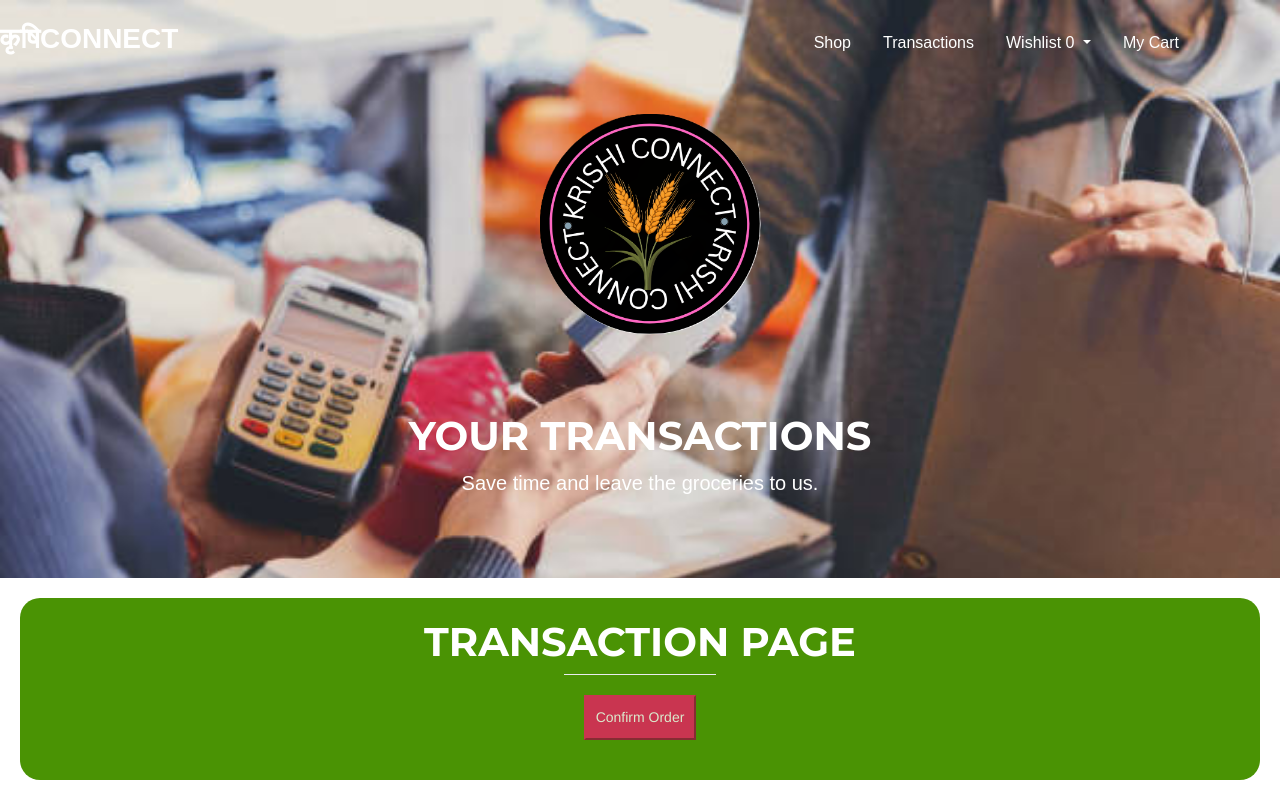
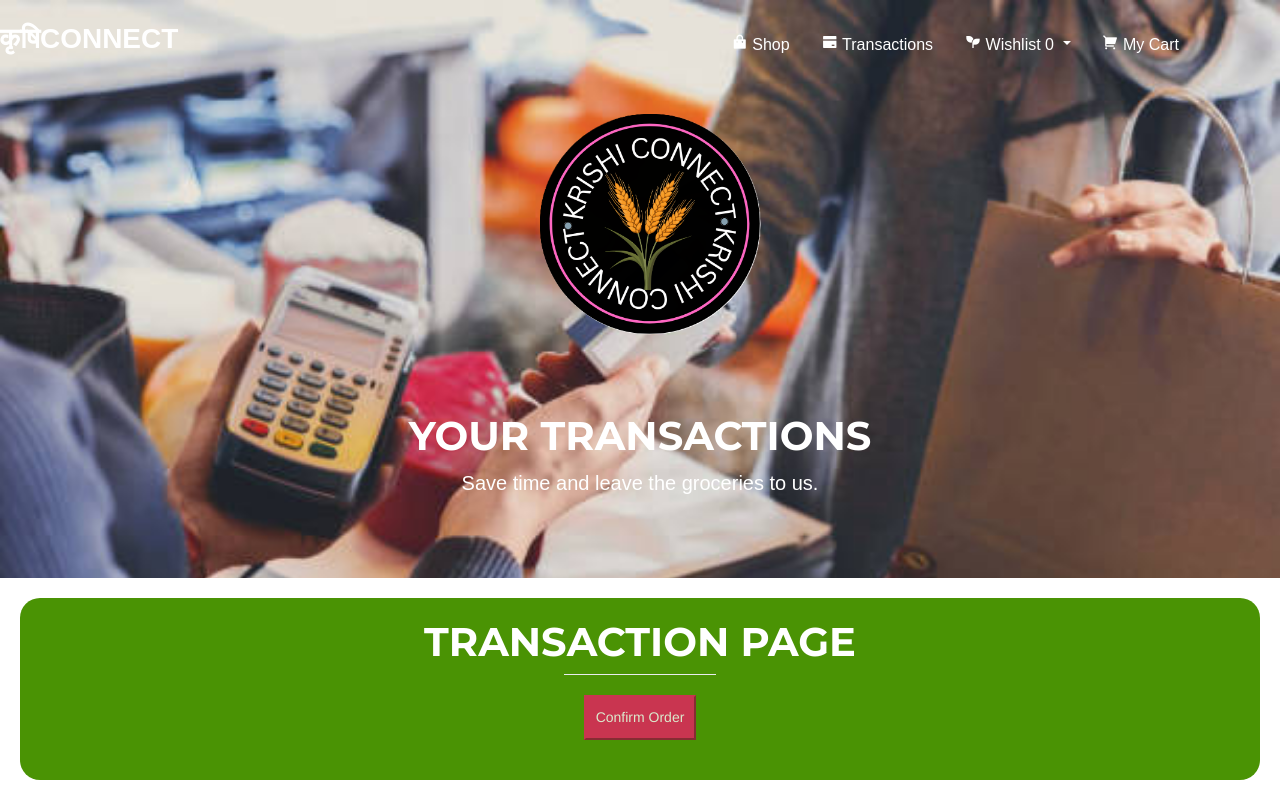
Before and after one commit to Anushkabh/krishiconnect, a website: page transaction.html in a window 1280 px wide. Shown: the top 800 px of the page. Drawn offline with nearby package versions, Linux system fonts and the light colour scheme.

Commit message:
Added icons on navbar of mycart transaction and shop

```diff
--- a/transaction.html
+++ b/transaction.html
@@ -17,6 +17,9 @@
     <link rel="stylesheet" type="text/css" media="all" href="assets/packages/thumbelina/thumbelina.css">
     <link rel="stylesheet" type="text/css" media="all" href="assets/packages/bootstrap-touchspin/bootstrap-touchspin.css">
     <link rel="stylesheet" type="text/css" media="all" href="assets/css/theme.css">
+    <link href="https://cdn.jsdelivr.net/npm/remixicon@2.5.0/fonts/remixicon.css" rel="stylesheet">
+    <!-- Favicon -->
+    <link rel="shortcut icon" href="assets/img/logo/krishiconnect-high-resolution-logo_black.png" type="image/x-icon">
 
 </head>
 <body>
@@ -42,13 +45,13 @@
                     <ul class="navbar-nav ml-auto">
 
                         <li class="nav-item">
-                            <a href="shop(1).html" class="nav-link">Shop</a>
+                            <a href="shop(1).html" class="nav-link"><i class="ri-shopping-bag-fill"></i> Shop</a>
                         </li>
                         <li class="nav-item">
-                            <a href="transaction.html" class="nav-link">Transactions</a>
+                            <a href="transaction.html" class="nav-link"><i class="ri-bank-card-fill"></i> Transactions</a>
                         </li>
                         <li class="nav-item dropdown">
-                            <a href="#" class="nav-link dropdown-toggle" id="wishlistDropdown" role="button" data-toggle="dropdown" aria-haspopup="true" aria-expanded="false">
+                            <a href="#" class="nav-link dropdown-toggle" id="wishlistDropdown" role="button" data-toggle="dropdown" aria-haspopup="true" aria-expanded="false"><i class="ri-seedling-fill"></i>
                                 Wishlist <span id="wishlistCount" class="wishlist-count">0</span>
                             </a>
                             <div class="dropdown-menu" aria-labelledby="wishlistDropdown" id="wishlistDropdownContent">
@@ -56,7 +59,7 @@
                             </div>
                         </li>
                         <li class="nav-item">
-                            <a href="cart(1).html" class="nav-link">My Cart</a>
+                            <a href="cart(1).html" class="nav-link"><i class="ri-shopping-cart-2-fill"></i> My Cart</a>
                         </li>
 
                     </ul>
```
Also changed, not shown: cart(1).html (+7 -4 lines), shop(1).html (+7 -4 lines).
